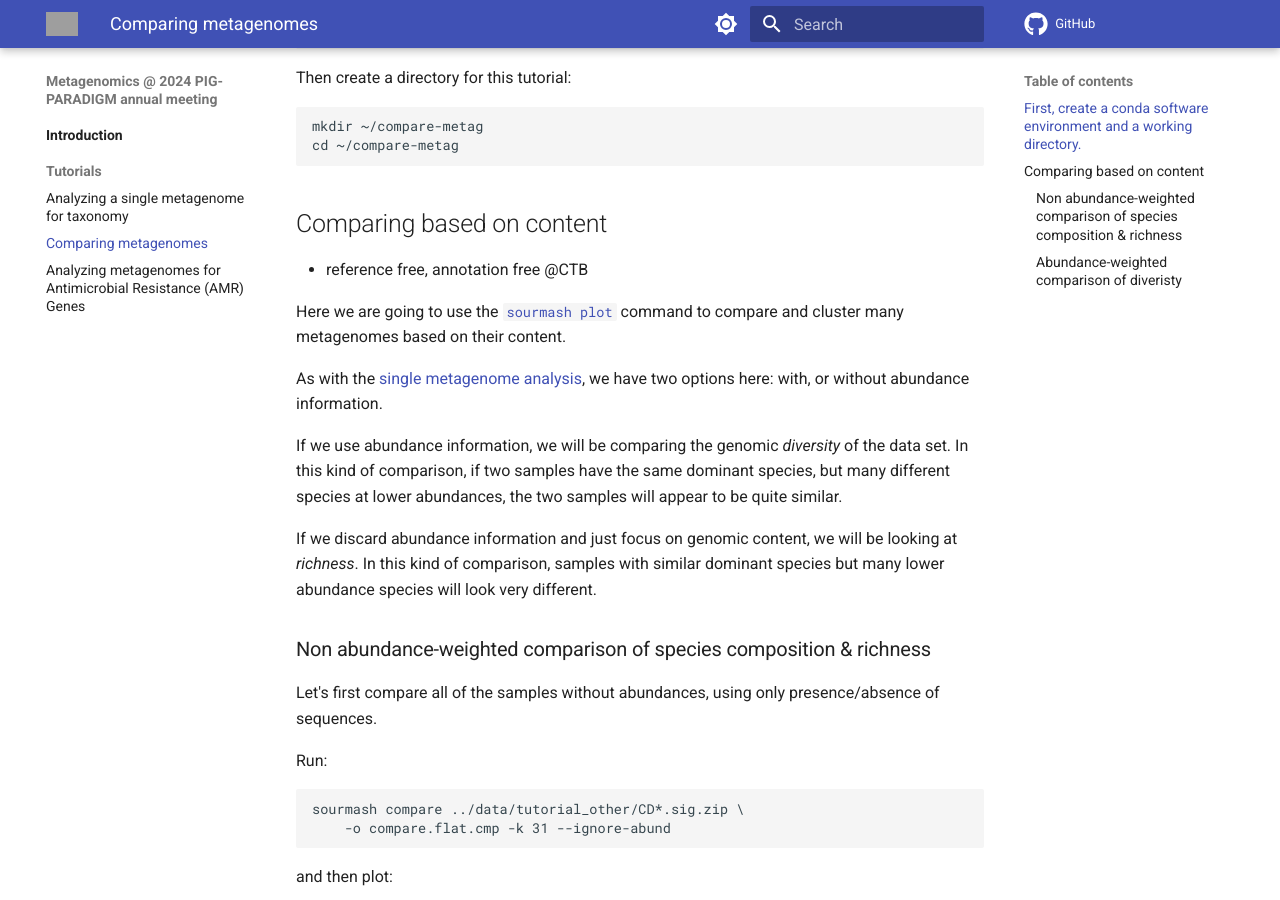
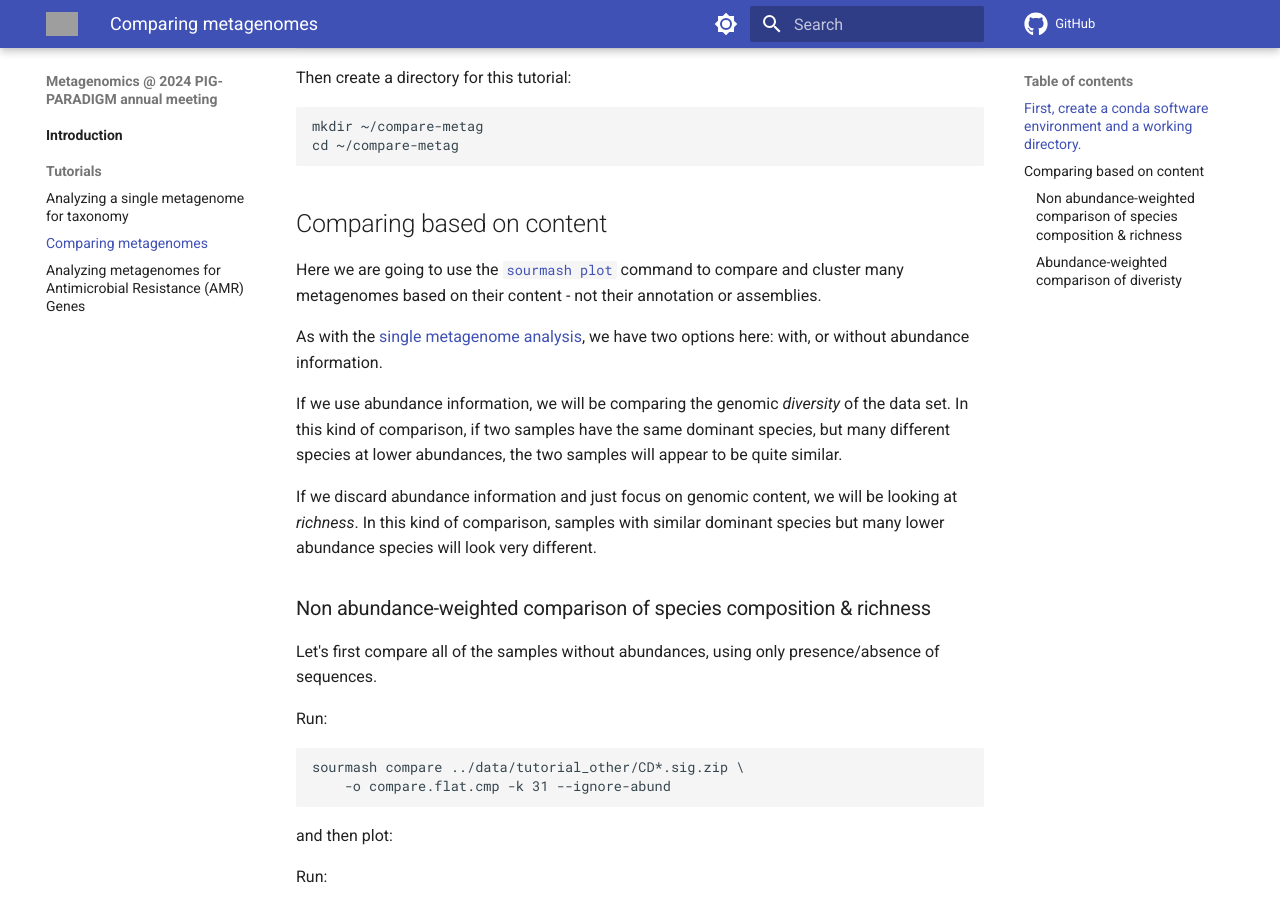
Before and after one commit to ngs-docs/2024-pig-paradigm-workshop, an MkDocs documentation site: the page built from docs/comparing-metagenomes.md, in a window 1280 px wide and 900 px high, scrolled down 317 px. Built offline with MkDocs 1.6.1 and Material for MkDocs 9.7.7, drawn with Linux system fonts in a browser that asks for light colours; comment, search, counter and statistics services are not loaded; grey boxes are pictures that could not be loaded.

Commit message:
hide @CTB

```diff
--- a/docs/comparing-metagenomes.md
+++ b/docs/comparing-metagenomes.md
@@ -17,11 +17,11 @@
 
 ## Comparing based on content
 
-* reference free, annotation free @CTB
+<!-- * reference free, annotation free @CTB -->
 
 Here we are going to use the
 [`sourmash plot`](https://sourmash.readthedocs.io/en/latest/command-line.html#sourmash-plot-cluster-and-visualize-comparisons-of-many-signatures)
-command to compare and cluster many metagenomes based on their content.
+command to compare and cluster many metagenomes based on their content - not their annotation or assemblies.
 
 As with the [single metagenome analysis](single-metagenomes-taxonomy.md), we have two options here: with, or without abundance information.
 
```
Also changed, not shown: README.md (+3 -1 lines), docs/amr.md (+1 -1 lines), docs/index.md (+1 -1 lines).
